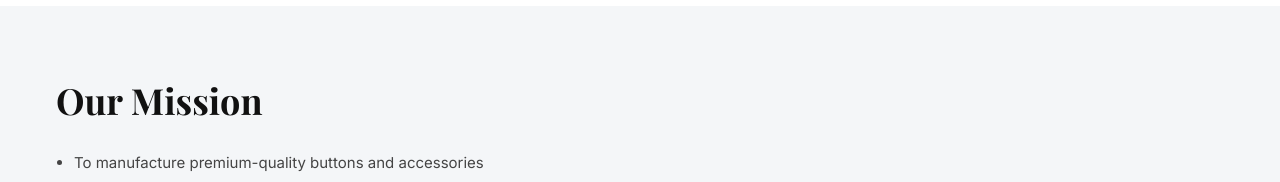
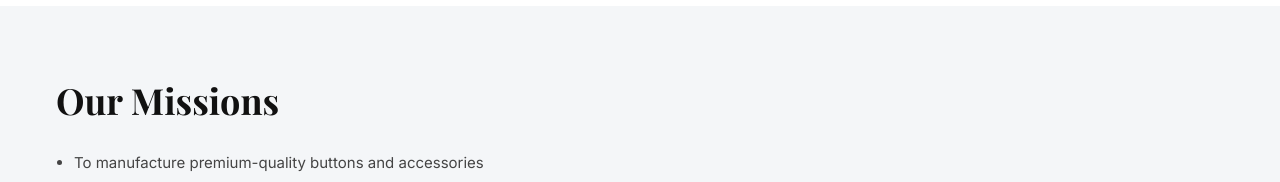
Before and after one commit to amanullahayaz/SK-BUTTONS, a React (Vite) app: page /SK-BUTTONS/about in a window 1280 px wide. Shown: the part 676-858 px from the top of the page. Built offline with nearby package versions, Linux system fonts and the light colour scheme.

Commit message:
final about

```diff
--- a/src/pages/About.jsx
+++ b/src/pages/About.jsx
@@ -41,7 +41,7 @@ const About = () => {
       {/* MISSION */}
       <section>
         <div className="container">
-          <h2>Our Mission</h2>
+          <h2>Our Missions</h2>
           <ul>
             <li>To manufacture premium-quality buttons and accessories</li>
             <li>To continuously innovate in designs and materials</li>
```
